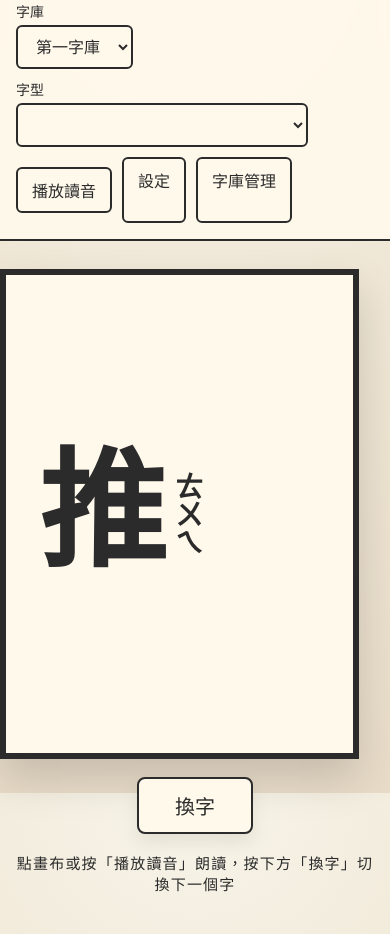
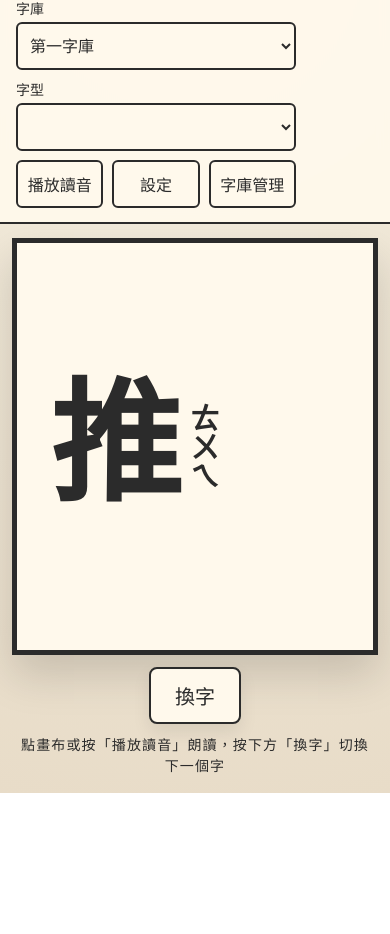
Before and after one commit to falcon12400/WordFlash, a plain HTML site: page canvas_words.html in a window 390 px wide. Shown: the part 51-985 px from the top of the page. After the commit the page ends 844 px from the top, so only its background shows below. Drawn offline with Linux system fonts and the light colour scheme.

Commit message:
Create distinct phone and tablet layouts

```diff
--- a/automation/package.json
+++ b/automation/package.json
@@ -6,6 +6,7 @@
   "scripts": {
     "test": "playwright test",
     "test:pixel-10a": "playwright test --project=pixel-10a",
+    "test:ipad": "playwright test --project=ipad-landscape",
     "report": "playwright show-report"
   },
   "devDependencies": {
--- a/canvas_words.html
+++ b/canvas_words.html
@@ -18,7 +18,8 @@
       font-family: "Noto Serif TC", "PingFang TC", "Heiti TC", serif;
       color: #2b2b2b;
       display: grid;
-      grid-template-rows: auto 1fr;
+      grid-template-rows: auto minmax(0, 1fr);
+      min-height: 100dvh;
     }
     header {
       display: flex;
@@ -57,10 +58,19 @@
     main {
       display: grid;
       place-items: center;
-      padding: 28px 0 40px;
+      min-height: 0;
+      padding: 28px 24px 32px;
+      box-sizing: border-box;
+    }
+    .flashcard-layout {
+      width: min(92vw, 1000px);
+      display: grid;
+      grid-template-rows: auto auto auto;
+      justify-items: center;
+      gap: 16px;
     }
     .stage {
-      width: min(92vw, 1000px);
+      width: 100%;
       height: min(70vh, 700px);
       border: 6px solid #2b2b2b;
       background: #fff9ec;
@@ -110,13 +120,12 @@
       text-orientation: upright;
     }
     .hint {
-      margin-top: 18px;
+      margin: 0;
       font-size: 16px;
       letter-spacing: 0.08em;
       text-align: center;
     }
     .controls {
-      margin-top: 18px;
       display: flex;
       justify-content: center;
       gap: 12px;
@@ -132,42 +141,82 @@
       cursor: pointer;
       box-shadow: 0 8px 18px rgba(0, 0, 0, 0.08);
     }
-    @media (max-width: 720px) {
+    /* Phone portrait: compact controls above a card that fills the remaining view. */
+    @media (max-width: 720px) and (orientation: portrait) {
       header {
-        flex-direction: column;
-        gap: 10px;
+        display: grid;
+        gap: 12px;
         align-items: flex-start;
-        padding: 16px;
+        padding: 12px 16px 14px;
       }
       header .title {
-        font-size: 22px;
+        font-size: 21px;
       }
       header .menu {
+        display: grid;
+        grid-template-columns: repeat(3, minmax(0, 1fr));
         width: 100%;
-        gap: 10px;
+        gap: 9px;
       }
       header .menu label {
         display: grid;
         gap: 4px;
+        grid-column: 1 / -1;
       }
       header select,
       header a,
       header button {
-        min-height: 44px;
-        padding: 9px 14px;
+        box-sizing: border-box;
+        min-width: 0;
+        min-height: 48px;
+        padding: 8px;
         font-size: 16px;
       }
+      header a,
+      header button {
+        display: grid;
+        place-items: center;
+      }
+      header select {
+        width: 100%;
+      }
+      main {
+        display: block;
+        padding: 14px 12px 16px;
+      }
+      .flashcard-layout {
+        width: 100%;
+        height: 100%;
+        min-height: 0;
+        grid-template-rows: minmax(220px, 1fr) auto auto;
+        gap: 12px;
+      }
       .controls button {
-        min-height: 52px;
-        padding: 12px 36px;
+        width: 100%;
+        min-height: 56px;
+        padding: 12px 24px;
         font-size: 20px;
       }
       .hint {
-        padding: 0 16px;
-        font-size: 15px;
+        max-width: 32rem;
+        padding: 0 6px;
+        font-size: 14px;
+        line-height: 1.45;
       }
       .stage {
-        height: min(58vh, 520px);
+        min-height: 0;
+        height: 100%;
+        border-width: 5px;
+      }
+    }
+    /* Tablet and desktop: the toolbar stays horizontal and the card uses a wide reading area. */
+    @media (min-width: 721px) {
+      .flashcard-layout {
+        grid-template-rows: auto auto auto;
+      }
+      .stage {
+        width: min(88vw, 1080px);
+        height: min(68vh, 720px);
       }
     }
   </style>
@@ -190,7 +239,7 @@
     </div>
   </header>
   <main>
-    <div>
+    <div class="flashcard-layout">
       <div id="stage" class="stage" role="img" aria-label="中文字卡"></div>
       <div class="controls">
         <button id="nextButton" type="button">換字</button>
```
Also changed, not shown: automation/playwright.config.js (+11 -0 lines), automation/tests/display-page.spec.js (+9 -3 lines), automation/README.md.
